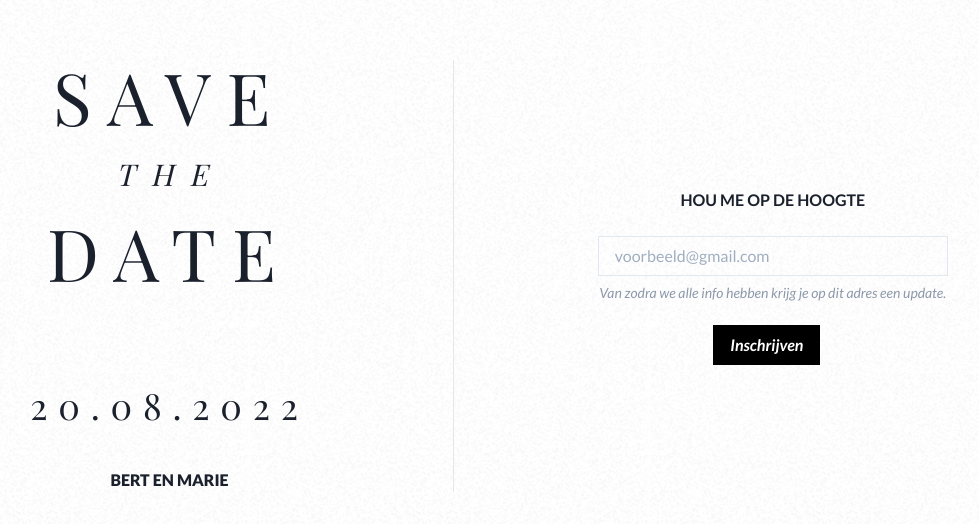
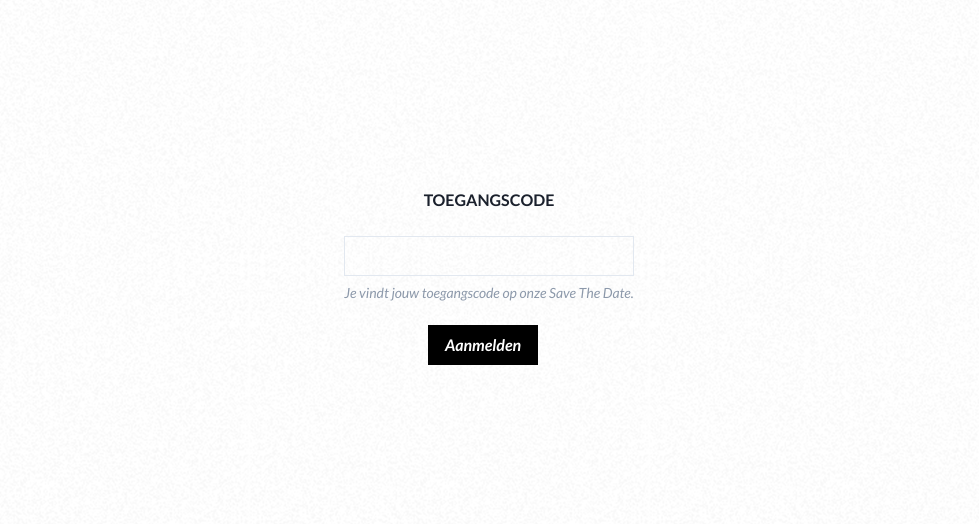
Before and after one commit to samgielis/bertenmarietrouwen, a React (Create React App) app: page / in a window 1280 px wide. Shown: the part 124-648 px from the top of the page, without its empty margins (151-1130 px from the left). Built offline with nearby package versions, Linux system fonts and the light colour scheme.

Commit message:
Wrap SaveTheDate with AccessCodeGate
Signed-off-by: Sam Gielis <sam.gielis@trustedfamily.net>

```diff
--- a/src/App.tsx
+++ b/src/App.tsx
@@ -4,13 +4,16 @@ import {
 } from "@chakra-ui/react"
 import { theme } from "./theme"
 import { SaveTheDate } from "./components/SaveTheDate"
+import { AccessCodeGate } from "./components/AccessCodeGate"
 
 export const App = () => (
   <ChakraProvider theme={theme}>
     <Flex minH="100vh" justify={"center"} align={"center"}>
       <Container textAlign="center" p={5} py={10}>
         <Center>
-          <SaveTheDate />
+          <AccessCodeGate>
+            <SaveTheDate />
+          </AccessCodeGate>
         </Center>
       </Container>
     </Flex>
--- a/src/components/AccessCodeGate.tsx
+++ b/src/components/AccessCodeGate.tsx
@@ -1,7 +1,8 @@
 import { Box, Button, FormControl, FormErrorMessage, FormHelperText, Input, Stack, useToast, Text } from "@chakra-ui/react";
-import React, { FC, useState } from "react";
+import { FC, useState } from "react";
 import { useForm } from "react-hook-form";
 import { Endpoints } from "../utils/endpoints";
+import { Fade } from '@chakra-ui/react'
 
 export const AccessCodeGate: FC = ({ children }) => {
     const [hasAccess, setHasAccess] = useState(false);
@@ -43,13 +44,11 @@ export const AccessCodeGate: FC = ({ children }) => {
         });
     }
 
-    if (hasAccess) {
-        return <>{children}</>;
-    }
-
-    return <form onSubmit={handleSubmit(onSubmit)}>
+    return <>
+        {!hasAccess &&
+            <form onSubmit={handleSubmit(onSubmit)}>
                 <Stack spacing={6}>
-        <Text fontSize="md" fontWeight={"bold"} textTransform="uppercase">Hou me op de hoogte</Text>
+                    <Text fontSize="md" fontWeight={"bold"} textTransform="uppercase">Toegangscode</Text>
                     <FormControl id="accessCode" isRequired>
                         <Input type="string"
                             {...register("accessCode", {
@@ -60,16 +59,20 @@ export const AccessCodeGate: FC = ({ children }) => {
                         <FormErrorMessage>
                             {errors.accessCode && errors.accessCode.message}
                         </FormErrorMessage>
-                <FormHelperText  opacity={.8} fontStyle={"italic"}>Van zodra we alle info hebben krijg je op dit adres een update.</FormHelperText>
+                        <FormHelperText opacity={.8} fontStyle={"italic"}>Je vindt jouw toegangscode op onze Save The Date.</FormHelperText>
 
                     </FormControl>
                     <Box>
-            <Button color="white" fontStyle="italic" borderRadius={0} bgColor="black" colorScheme="gray" border="1px solid transparent" _hover={{bgColor: "white", color: "black", border: "1px solid black"}} mr={3} isLoading={isSubmitting} type="submit">
-                Toegang
+                        <Button color="white" fontStyle="italic" borderRadius={0} bgColor="black" colorScheme="gray" border="1px solid transparent" _hover={{ bgColor: "white", color: "black", border: "1px solid black" }} mr={3} isLoading={isSubmitting} type="submit">
+                            Aanmelden
                         </Button>
 
                     </Box>
                 </Stack>
-
             </form>
         }
+        <Fade in={hasAccess} delay={.3}>
+            {hasAccess && <>{children}</>}
+        </Fade>
+    </>
+}
```
Lines whose indentation alone changed are shown as unchanged.
